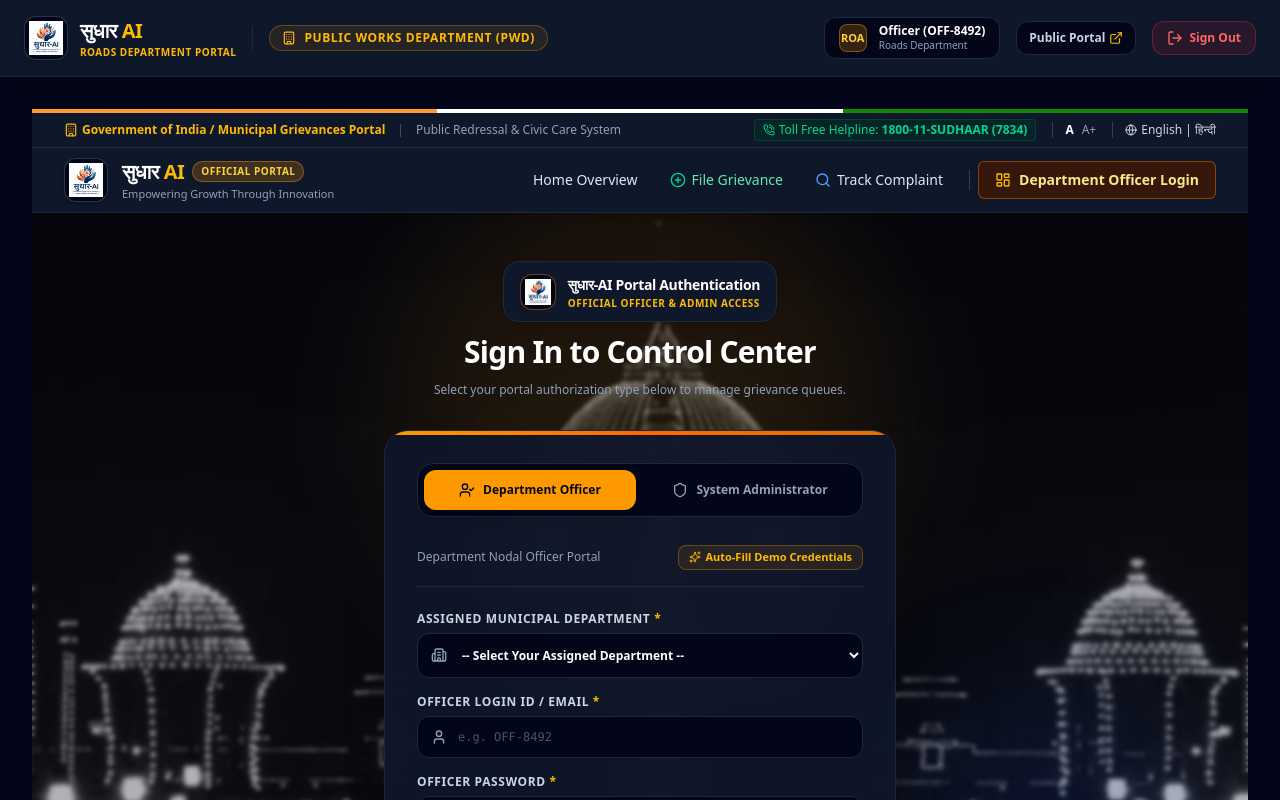
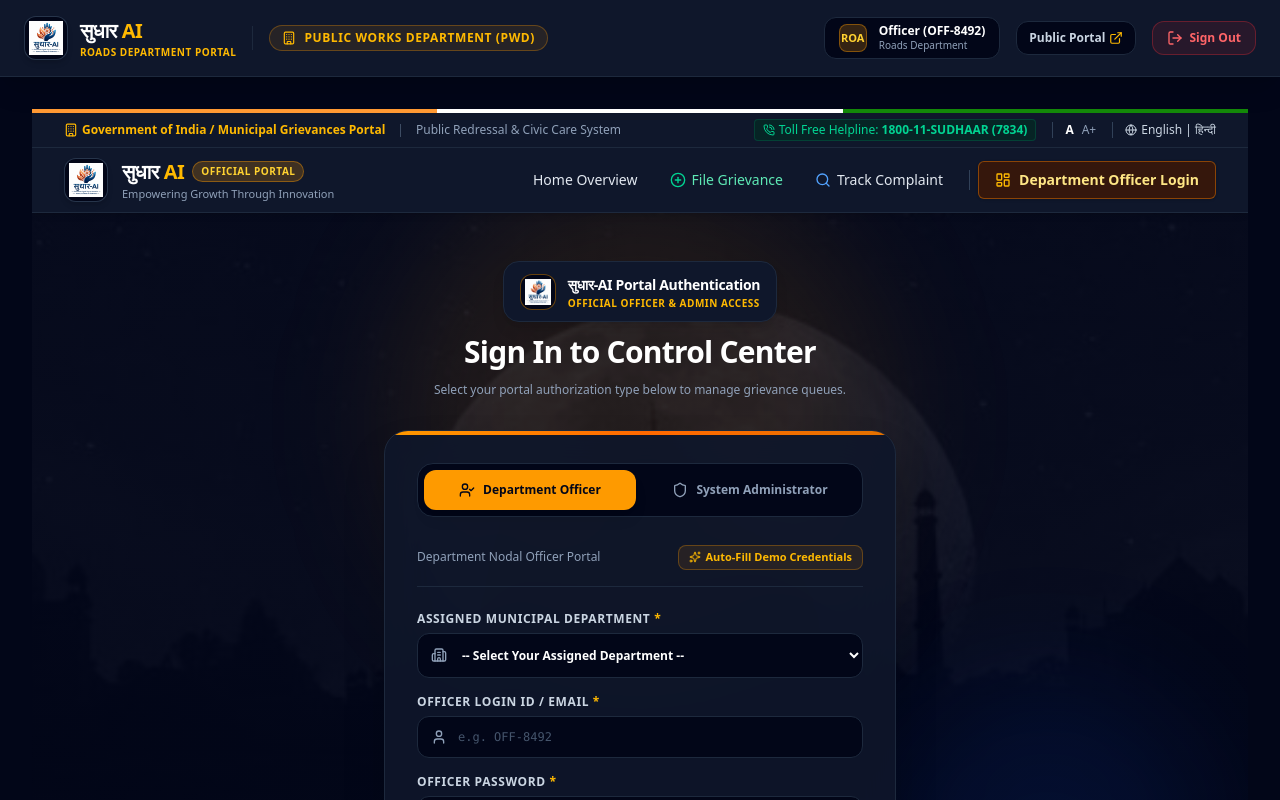
Before and after one commit to dhruvup2006/SudhaarAI, a Next.js app in the folder frontend/: page /admin/login in a window 1280 px wide. Shown: the top 800 px of the page. Built offline with nearby package versions, Linux system fonts and the light colour scheme.

Commit message:
feat(branding): update login page background image to high-resolution Taj Mahal full moon night view

```diff
--- a/frontend/src/app/admin/login/page.tsx
+++ b/frontend/src/app/admin/login/page.tsx
@@ -131,12 +131,12 @@ export default function OfficerLoginPage() {
 
   return (
     <div className="min-h-screen bg-slate-950 text-slate-100 flex flex-col selection:bg-amber-500 selection:text-white relative overflow-hidden">
-      {/* Full Resolution Vivid Background Image */}
+      {/* Background Image with Dark Vignette Overlay */}
       <div
-        className="absolute inset-0 bg-cover bg-center bg-no-repeat pointer-events-none z-0"
+        className="absolute inset-0 bg-cover bg-center bg-no-repeat opacity-40 mix-blend-luminosity pointer-events-none z-0"
         style={{ backgroundImage: `url('/login-bg.jpg')` }}
       />
-      <div className="absolute inset-0 bg-slate-950/30 backdrop-blur-[2px] pointer-events-none z-0" />
+      <div className="absolute inset-0 bg-gradient-to-t from-slate-950 via-slate-950/80 to-slate-950/70 pointer-events-none z-0" />
 
       <Navbar />
 
@@ -178,11 +178,10 @@ export default function OfficerLoginPage() {
                 setActiveTab('officer');
                 setErrorMessage('');
               }}
-              className={`py-3 px-4 rounded-xl text-xs font-extrabold flex items-center justify-center space-x-2 transition-all cursor-pointer ${
-                activeTab === 'officer'
+              className={`py-3 px-4 rounded-xl text-xs font-extrabold flex items-center justify-center space-x-2 transition-all cursor-pointer ${activeTab === 'officer'
                   ? 'bg-amber-500 text-slate-950 shadow-lg font-bold'
                   : 'text-slate-400 hover:text-white hover:bg-slate-900'
-              }`}
+                }`}
             >
               <UserCheck className="w-4 h-4" />
               <span>Department Officer</span>
@@ -194,11 +193,10 @@ export default function OfficerLoginPage() {
                 setActiveTab('admin');
                 setErrorMessage('');
               }}
-              className={`py-3 px-4 rounded-xl text-xs font-extrabold flex items-center justify-center space-x-2 transition-all cursor-pointer ${
-                activeTab === 'admin'
+              className={`py-3 px-4 rounded-xl text-xs font-extrabold flex items-center justify-center space-x-2 transition-all cursor-pointer ${activeTab === 'admin'
                   ? 'bg-amber-500 text-slate-950 shadow-lg font-bold'
                   : 'text-slate-400 hover:text-white hover:bg-slate-900'
-              }`}
+                }`}
             >
               <Shield className="w-4 h-4" />
               <span>System Administrator</span>
```
Also changed, not shown: frontend/public/login-bg.jpg.
